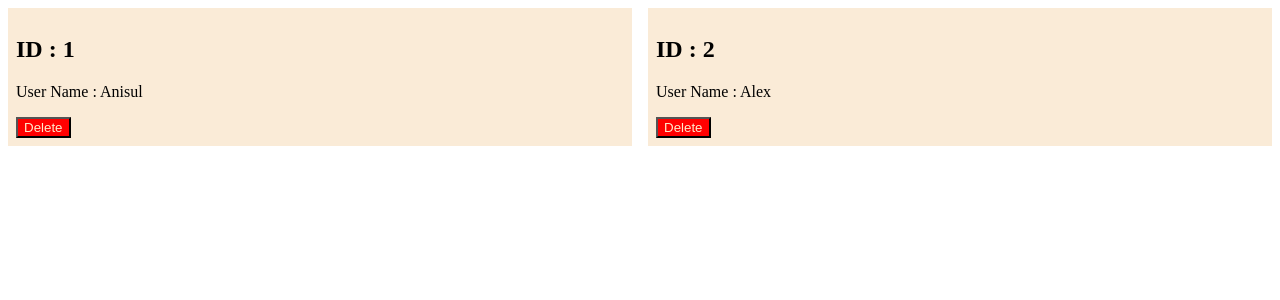
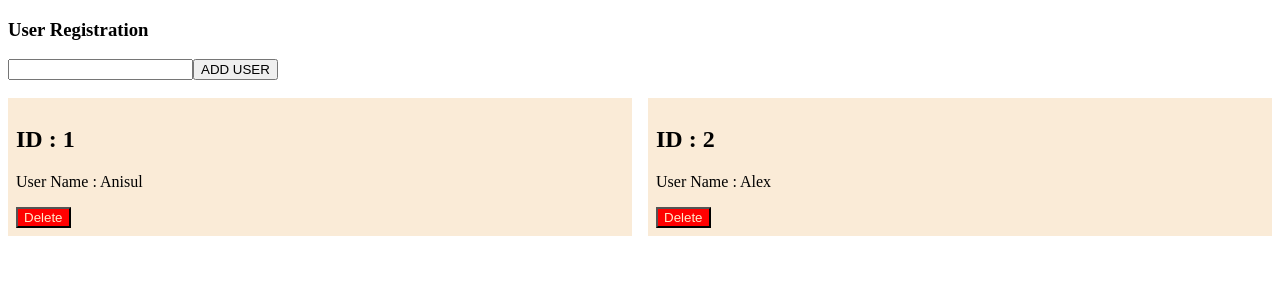
Before and after one commit to nymul-islam-moon/react-anisul-islam, a React (Create React App) app: page / in a window 1280 px wide. Shown: the top 300 px of the page. Built offline with nearby package versions, Linux system fonts and the light colour scheme.

Commit message:
Class 56
Context user create and delete done

```diff
--- a/src/App.js
+++ b/src/App.js
@@ -4,6 +4,7 @@
 import React, {useState} from 'react';
 import Users from "./Components/Users";
 import style from './style.css';
+import NewUser from "./Components/NewUser";
 /**
  * Import Custom
  */
@@ -19,8 +20,13 @@ const App = () => {
         setUsers(filteredUsers);
     }
 
+    const handleAddNewUser = ( newUser ) => {
+        setUsers(prevUsers => [ ...prevUsers, newUser ]);
+    };
+
     return (
         <div>
+            <NewUser handleAddNewUser={handleAddNewUser}/>
             <Users users={users} handleDeleteUser={handleDeleteUser} />
         </div>
     );
@@ -29,3 +35,15 @@ const App = () => {
 export default App;
 
 // CRD -> CREATE -> READ -> DELETE USER
+// useContext()
+// createContext()
+
+// App -> Users -> User
+// App -> NewUser
+
+/**
+ * 1. Create Context
+ * 2. provide The Context
+ * 3. Use The Context
+ *
+ */
--- /dev/null
+++ b/src/Components/NewUser.js
@@ -0,0 +1,29 @@
+import React, {useState} from "react";
+
+const NewUser = (props) => {
+    const [ username, setUsername ] = useState("");
+
+    const handleUsernameChange = ( event ) => {
+        setUsername(event.target.value);
+    }
+
+    const handleSubmit = (event) => {
+        event.preventDefault();
+        const newUser = {id: new Date().getTime().toString(), username: username};
+        props.handleAddNewUser(newUser);
+        setUsername("");
+    }
+
+    return (
+        <div>
+            <h3>User Registration</h3>
+            <form onSubmit={handleSubmit}>
+                <input required type="text" name="username" value={username} onChange={handleUsernameChange}/>
+                <button type="submit">ADD USER</button>
+            </form>
+            <br/>
+        </div>
+    );
+};
+
+export default NewUser;
```
